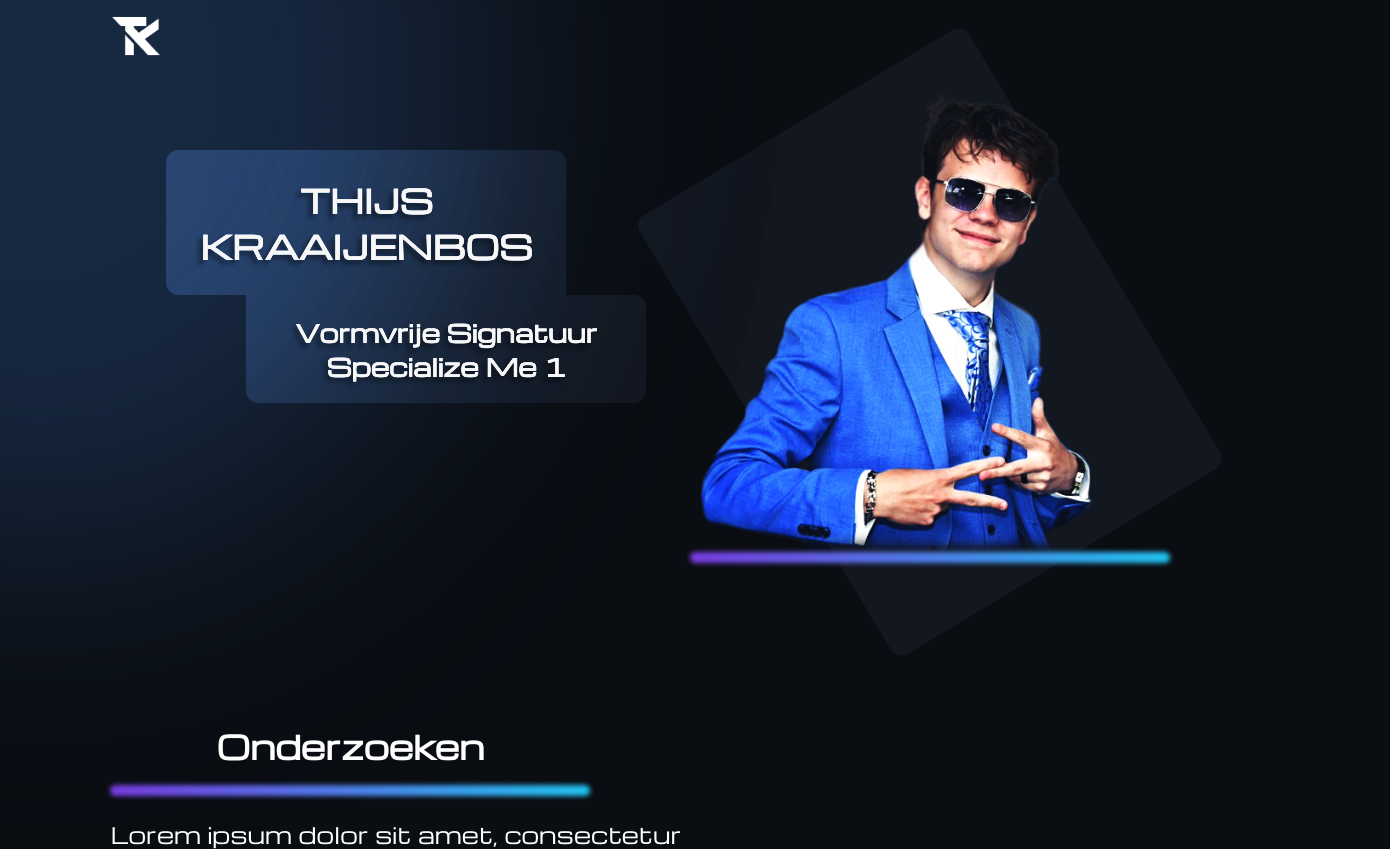
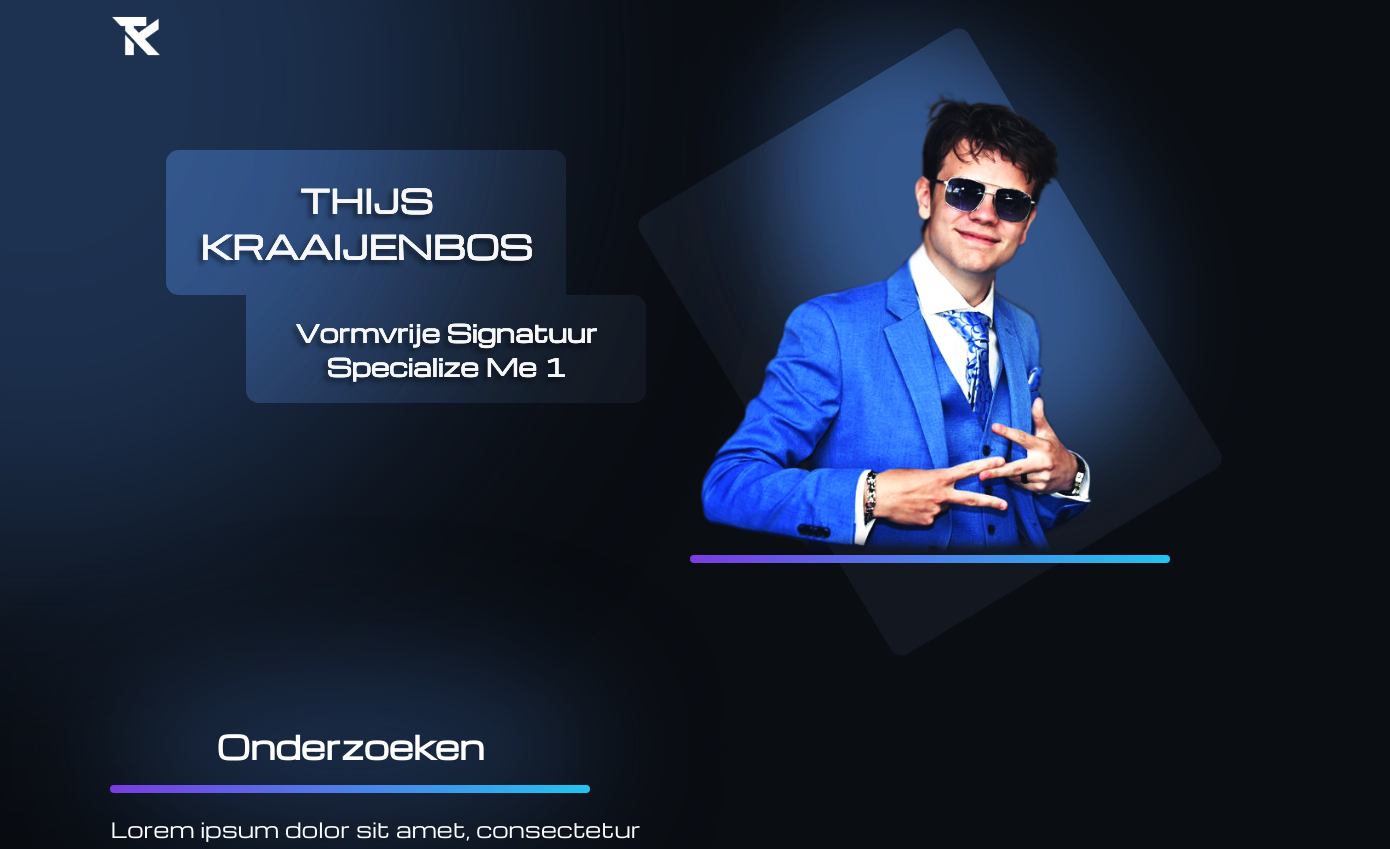
Before and after one commit to ThijsKraaijenbos/signatuur-1, a website built with Vite: page index.html in a window 1280 px wide. Shown: the top 849 px of the page, 1390 px wide, since content can reach past the window. Built offline with nearby package versions, Linux system fonts and the light colour scheme.

Commit message:
random new additions

```diff
--- a/index.html
+++ b/index.html
@@ -15,9 +15,9 @@
   </header>
 
   <main>
-    <div class="blurred-circle" id="circle-1"></div>
-
     <section class="intro">
+      <div class="bg-circle" id="circle-1"></div>
+      <div class="bg-circle" id="circle-2"></div>
       <div class="left">
         <div class="transparent-rectangle">
           <div class="text">
@@ -42,12 +42,15 @@
       </div>
     </section>
     <section class="all-text-wrapper">
+
       <div class="onderzoeken-container">
-        <div class="onderzoeken-header text-section-headers">
+        <div class="anim-header text-section-headers">
+          <div class="bg-circle circle-text-header"></div>
           <h2>Onderzoeken</h2>
-          <div class="gradient-bar" id="onderzoeken-gradient-bar"></div>
+          <div class="gradient-bar anim-gradient-bar"></div>
+
         </div>
-        <p class="onderzoeken-text">
+        <p class="anim-text">
           Lorem ipsum dolor sit amet, consectetur adipiscing elit. Etiam elementum tincidunt ultrices. Nunc nulla magna,
           convallis
           eget condimentum a, commodo sed nibh. Nullam eget malesuada nibh. Donec tempus ligula accumsan, aliquet leo
@@ -68,13 +71,13 @@
       <div class="white-space"></div>
       <div class="white-space"></div>
 
-
       <div class="ontwerpen-container right-text">
-        <div class="ontwerpen-header text-section-headers">
+        <div class="anim-header text-section-headers">
+          <div class="bg-circle circle-text-header"></div>
           <h2>Ontwerpen</h2>
-          <div class="gradient-bar" id="ontwerpen-gradient-bar"></div>
+          <div class="gradient-bar anim-gradient-bar"></div>
         </div>
-        <p class="ontwerpen-text">
+        <p class="anim-text">
           Lorem ipsum dolor sit amet, consectetur adipiscing elit. Etiam elementum tincidunt ultrices. Nunc nulla magna,
           convallis
           eget condimentum a, commodo sed nibh. Nullam eget malesuada nibh. Donec tempus ligula accumsan, aliquet leo
@@ -86,7 +89,48 @@
           neque suscipit, facilisis mauris tempus, fermentum metus. Maecenas a arcu sem.
         </p>
       </div>
+
+
+
+      <div class="boek-container">
+        <div class="anim-header text-section-headers">
+          <div class="bg-circle circle-text-header"></div>
+          <h2>Boek</h2>
+          <div class="gradient-bar anim-gradient-bar"></div>
+        </div>
+        <p class="anim-text">
+          Lorem ipsum dolor sit amet, consectetur adipiscing elit. Etiam elementum tincidunt ultrices. Nunc nulla magna,
+          convallis
+          eget condimentum a, commodo sed nibh. Nullam eget malesuada nibh. Donec tempus ligula accumsan, aliquet leo
+          sit amet,
+        </p>
+      </div>
+
+      <div class="white-space"></div>
+      <div class="white-space"></div>
+
+      <div class="voorkeur-container right-text">
+        <div class="anim-header text-section-headers">
+          <div class="bg-circle circle-text-header"></div>
+          <h2>Mijn Voorkeur</h2>
+          <div class="gradient-bar anim-gradient-bar"></div>
+        </div>
+        <p class="anim-text">
+          Lorem ipsum dolor sit amet, consectetur adipiscing elit. Etiam elementum tincidunt ultrices. Nunc nulla magna,
+          convallis
+          eget condimentum a, commodo sed nibh. Nullam eget malesuada nibh. Donec tempus ligula accumsan, aliquet leo
+          sit amet,
+          ultrices quam. Etiam ac convallis dui. Vestibulum vitae nibh id nulla aliquet rutrum sed sit amet mi. Donec
+          augue dolor,
+          porta vel tellus sit amet, viverra fermentum orci. Proin tincidunt tellus et felis porttitor bibendum. Duis
+          eleifend
+          neque suscipit, facilisis mauris tempus, fermentum metus. Maecenas a arcu sem.
+        </p>
+      </div>
+
     </section>
+
+
   </main>
 
 
--- a/src/css/style.css
+++ b/src/css/style.css
@@ -12,7 +12,7 @@ body {
     background-color: #0A0D12;
     color: white;
     overflow-x: hidden;
-    font-size: 1.4rem;
+    font-size: 1.3rem;
 }
 
 h1 {
@@ -30,11 +30,11 @@ header img {
     position: relative;
 }
 
-.blurred-circle {
+.bg-circle {
     z-index: 1;
     position: absolute;
     border-radius: 100%;
-    background-color: #172841;
+    background-color: #1d3150;
 }
 
 .intro {
@@ -123,9 +123,9 @@ header img {
     bottom: -10rem;
     z-index: 10;
     width: 30rem;
-    height: 0.7rem;
+    height: 0.5rem;
     border-radius: 100rem;
-    filter: blur(0.15rem);
+    /* filter: blur(0.06rem); */
     background: rgb(121, 60, 226);
     background: linear-gradient(90deg, rgba(121, 60, 226, 1) 0%, rgba(33, 196, 241, 1) 100%);
 }
@@ -146,12 +146,15 @@ header img {
 }
 
 .text-section-headers {
+    position: relative;
     width: 30rem;
 }
 
 .all-text-wrapper p {
+    position: relative;
     margin-bottom: 5rem;
-    width: 40rem;
+    width: 35rem;
+    z-index: 10;
 }
 
 .right-text {
@@ -163,7 +166,7 @@ header img {
 
 
 #circle-1 {
-    z-index: 1;
+    z-index: 0;
     height: 60rem;
     width: 55rem;
     left: -25rem;
@@ -172,27 +175,20 @@ header img {
 }
 
 #circle-2 {
-    z-index: 1;
+    z-index: 0;
     height: 30rem;
-    width: 15rem;
-    right: 0rem;
-    top: -10rem;
+    width: 20rem;
+    right: 10rem;
+    top: 0;
     filter: blur(3rem);
-    transform: rotate(-52deg);
+    transform: rotate(-34deg);
 }
 
-/* #circle-3 {
-    z-index: 1;
-    height: 60rem;
-    width: 55rem;
-    left: -25rem;
-    top: -25rem;
+.circle-text-header {
+    position: absolute;
+    z-index: -1;
+    height: 10rem;
+    width: 30rem;
+    top: -3.5rem;
+    filter: blur(4rem);
 }
-
-#circle-4 {
-    z-index: 1;
-    height: 60rem;
-    width: 55rem;
-    left: -25rem;
-    top: -25rem;
-} */
--- a/src/js/main.js
+++ b/src/js/main.js
@@ -8,29 +8,37 @@ window.addEventListener("load", () => init());
 const init = () => {
     console.log("test")
 
-    // onderzoeken anims
-    gsap.fromTo(".onderzoeken-header h2", {
-        y: 20,
-        opacity: 0,
+    // Load all individual animations for the circle text glow thingies
+    let circleTextHeaders = document.getElementsByClassName("circle-text-header");
+    for (let element of circleTextHeaders) {
+        gsap.fromTo(element, {
+            opacity: 0
         },
             {
-            y: 0,
                 opacity: 1,
-            duration: 1.5,
+                duration: 3,
                 ease: "power3.inOut",
                 scrollTrigger: {
-                trigger: ".onderzoeken-header h2",
-                scrub: 3,
+                    trigger: element,
+                    scrub: 5,
                     end: "top center",
-                endTrigger: ".onderzoeken-text",
                     once: true,
                 }
             }
         );
+    }
 
-    gsap.fromTo("#onderzoeken-gradient-bar", {
+
+    //Calculate if the gradient bar is supposed to be left or right, then animate
+    //from the correct side (200 for left & -200 for right side gradient bars)
+    let gradientbars = document.getElementsByClassName("anim-gradient-bar")
+    let counter = 0
+    for (let element of gradientbars) {
+        let isEven = counter % 2;
+
+        gsap.fromTo(element, {
             opacity: 0,
-        x: -200,
+            x: isEven ? "200" : "-200",
         },
             {
                 x: 0,
@@ -38,90 +46,137 @@ const init = () => {
                 duration: 1.5,
                 ease: "power3.inOut",
                 scrollTrigger: {
-                trigger: "#onderzoeken-gradient-bar",
+                    trigger: element,
                     scrub: 3,
                     end: "top center",
-                endTrigger: ".onderzoeken-text",
+                    endTrigger: element,
                     once: true,
+                    markers: true,
                 }
             }
         );
 
-    gsap.fromTo(".onderzoeken-text", {
-        y: -10,
-        opacity: 0,
-    },
-        {
-            y: 0,
-            opacity: 1,
-            duration: 3,
-            ease: "power3.inOut",
-            scrollTrigger: {
-                trigger: ".onderzoeken-text",
-                scrub: 3,
-                end: "top center",
-                endTrigger: ".onderzoeken-text",
-                once: true,
+        counter++
     }
-        }
-    );
 
 
-    // Ontwerpen anims
-    gsap.fromTo(".ontwerpen-header h2", {
-        y: 20,
-        opacity: 0,
-    },
-        {
-            y: 0,
-            opacity: 1,
-            duration: 1.5,
-            ease: "power3.inOut",
-            scrollTrigger: {
-                trigger: ".ontwerpen-header h2",
-                scrub: 3,
-                end: "top center",
-                endTrigger: ".ontwerpen-text",
-                once: true,
+
+
+    // onderzoeken anims
+
+    // gsap.fromTo(".onderzoeken-header h2", {
+    //     y: 20,
+    //     opacity: 0,
+    // },
+    //     {
+    //         y: 0,
+    //         opacity: 1,
+    //         duration: 1.5,
+    //         ease: "power3.inOut",
+    //         scrollTrigger: {
+    //             trigger: ".onderzoeken-header h2",
+    //             scrub: 3,
+    //             end: "top center",
+    //             endTrigger: ".onderzoeken-text",
+    //             once: true,
+    //         }
+    //     }
+    // );
+
+    // gsap.fromTo("#onderzoeken-gradient-bar", {
+    //     opacity: 0,
+    //     x: -200,
+    // },
+    //     {
+    //         x: 0,
+    //         opacity: 1,
+    //         duration: 1.5,
+    //         ease: "power3.inOut",
+    //         scrollTrigger: {
+    //             trigger: "#onderzoeken-gradient-bar",
+    //             scrub: 3,
+    //             end: "top center",
+    //             endTrigger: ".onderzoeken-text",
+    //             once: true,
+    //         }
+    //     }
+    // );
+
+    // gsap.fromTo(".onderzoeken-text", {
+    //     y: -10,
+    //     opacity: 0,
+    // },
+    //     {
+    //         y: 0,
+    //         opacity: 1,
+    //         duration: 3,
+    //         ease: "power3.inOut",
+    //         scrollTrigger: {
+    //             trigger: ".onderzoeken-text",
+    //             scrub: 3,
+    //             end: "top center",
+    //             endTrigger: ".onderzoeken-text",
+    //             once: true,
+    //         }
+    //     }
+    // );
+
+
+    // // Ontwerpen anims
+    // gsap.fromTo(".ontwerpen-header h2", {
+    //     y: 20,
+    //     opacity: 0,
+    // },
+    //     {
+    //         y: 0,
+    //         opacity: 1,
+    //         duration: 1.5,
+    //         ease: "power3.inOut",
+    //         scrollTrigger: {
+    //             trigger: ".ontwerpen-header h2",
+    //             scrub: 3,
+    //             end: "top center",
+    //             endTrigger: ".ontwerpen-text",
+    //             once: true,
+    //         }
+    //     }
+    // );
+
+    // gsap.fromTo("#ontwerpen-gradient-bar", {
+    //     opacity: 0,
+    //     x: "200",
+    // },
+    //     {
+    //         x: "0",
+    //         opacity: 1,
+    //         duration: 1.5,
+    //         ease: "power3.inOut",
+    //         scrollTrigger: {
+    //             trigger: "#ontwerpen-gradient-bar",
+    //             scrub: 3,
+    //             end: "top center",
+    //             endTrigger: ".ontwerpen-text",
+    //             once: true,
+    //         }
+    //     }
+    // );
+
+    // gsap.fromTo(".ontwerpen-text", {
+    //     y: -10,
+    //     opacity: 0,
+    // },
+    //     {
+    //         y: 0,
+    //         opacity: 1,
+    //         duration: 3,
+    //         ease: "power3.inOut",
+    //         scrollTrigger: {
+    //             trigger: ".ontwerpen-text",
+    //             scrub: 3,
+    //             end: "top center",
+    //             endTrigger: ".ontwerpen-text",
+    //             once: true,
+    //         }
+    //     }
+    // );
 }
-        }
-    );
-
-    gsap.fromTo("#ontwerpen-gradient-bar", {
-        opacity: 0,
-        x: "200",
-    },
-        {
-            x: "0",
-            opacity: 1,
-            duration: 1.5,
-            ease: "power3.inOut",
-            scrollTrigger: {
-                trigger: "#ontwerpen-gradient-bar",
-                scrub: 3,
-                end: "top center",
-                endTrigger: ".ontwerpen-text",
-                once: true,
-            }
-        }
-    );
-
-    gsap.fromTo(".ontwerpen-text", {
-        y: -10,
-        opacity: 0,
-    },
-        {
-            y: 0,
-            opacity: 1,
-            duration: 3,
-            ease: "power3.inOut",
-            scrollTrigger: {
-                trigger: ".ontwerpen-text",
-                scrub: 3,
-                end: "top center",
-                endTrigger: ".ontwerpen-text",
-                once: true,
-            }
-        }
-    );
-}
```
Lines whose indentation alone changed are shown as unchanged.
